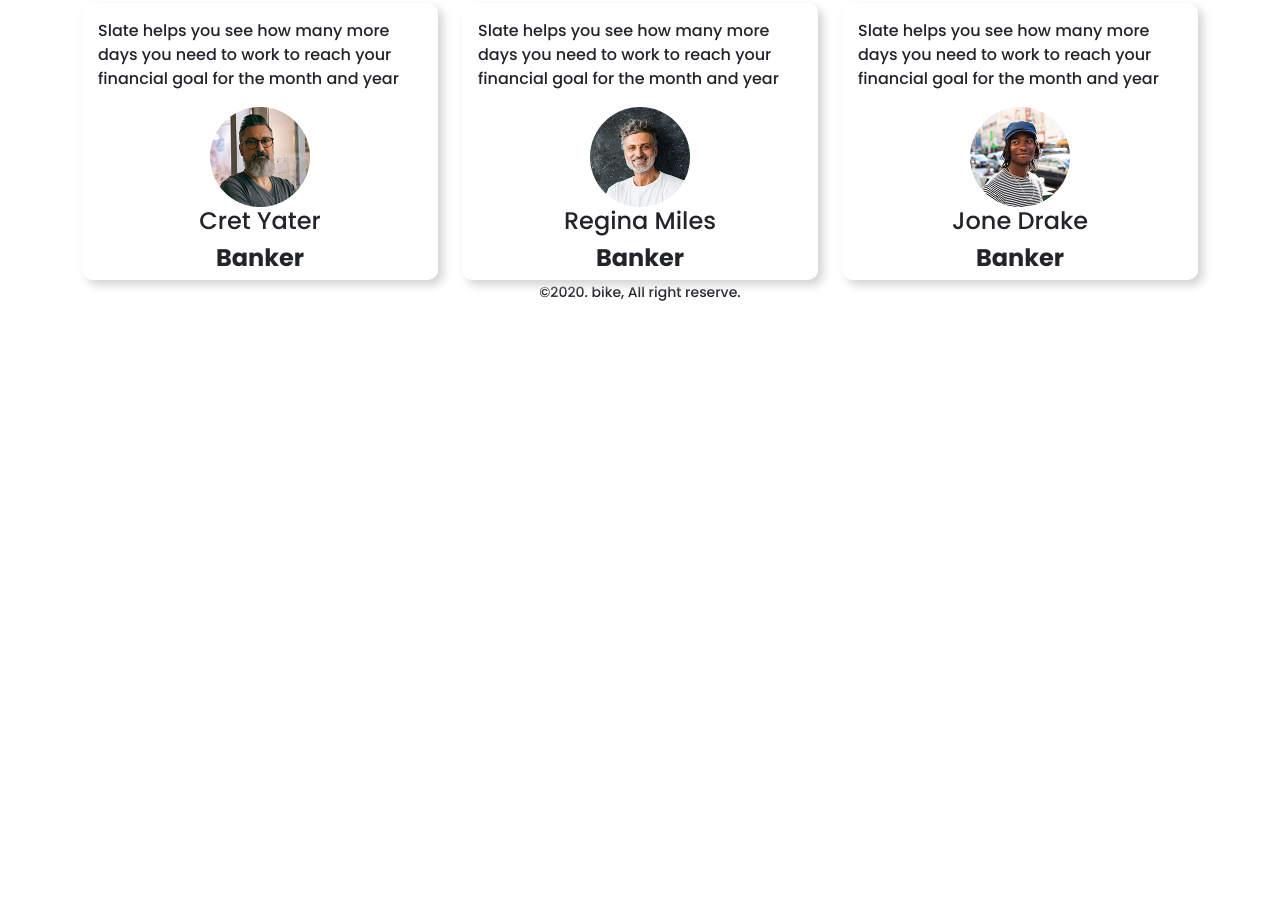
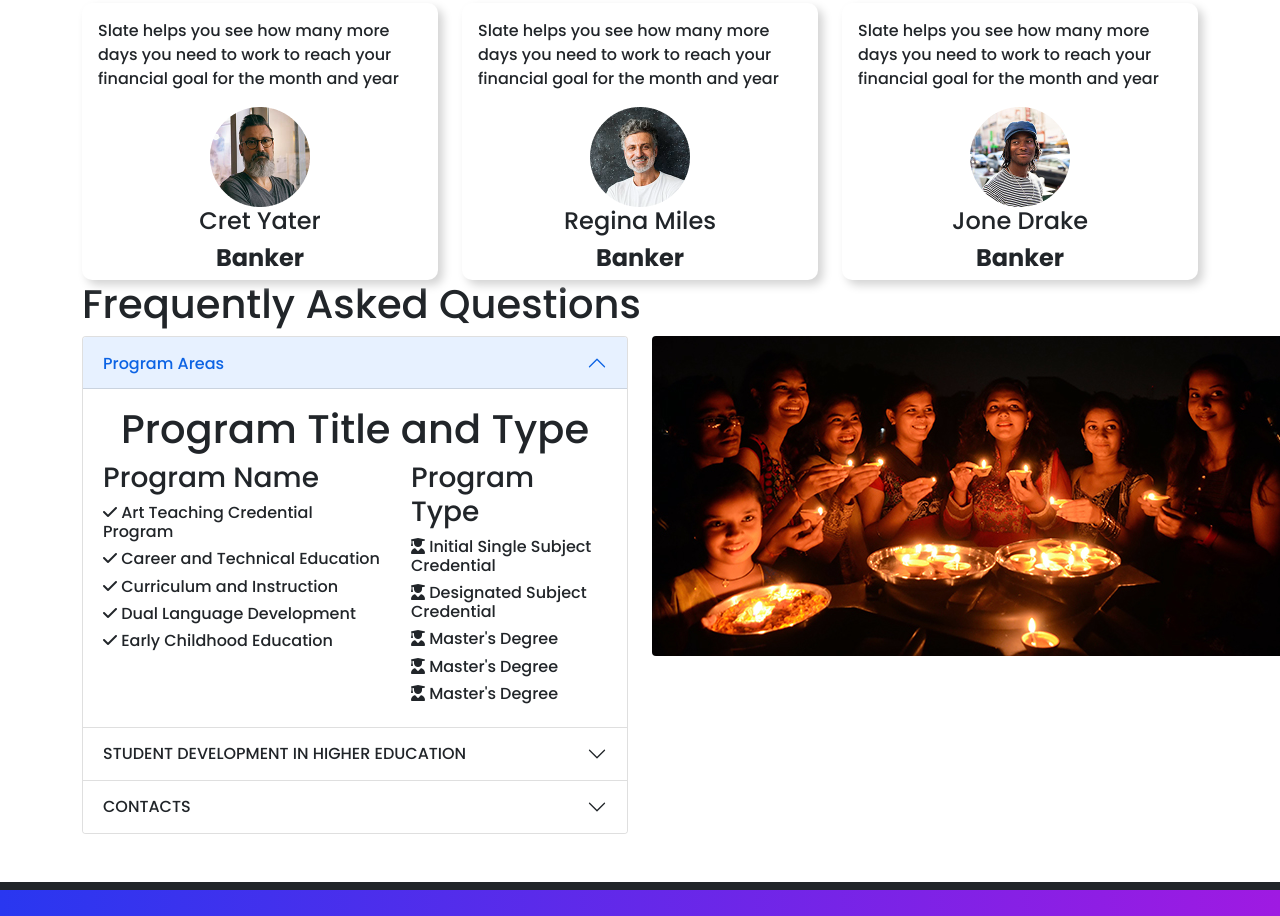
Before and after one commit to Ahsan-Gazi/Convention-Center, a plain HTML site: page index.html in a window 1280 px wide. Shown: the part 1884-2800 px from the top of the page. Before the commit the page ends 2188 px from the top, so only its background shows below. Drawn offline with nearby package versions, Linux system fonts and the light colour scheme; files that its build step writes are made by us from their sources.

Commit message:
Added accordian

```diff
--- a/index.html
+++ b/index.html
@@ -317,14 +317,125 @@
    </section>
 
 
+   <!--section freequent asked question -->
+   <section class="container">
+<table class="py-5 pb-5 mb-5">
+    <h1>Frequently Asked Questions</h1>
+    <div class="row">
+<div class="col-lg-6 col-md-6 col-ms-12">
+    <div class="accordion" id="accordionPanelsStayOpenExample">
+        <div class="accordion-item">
+          <h2 class="accordion-header" id="panelsStayOpen-headingOne">
+            <button class="accordion-button" type="button" data-bs-toggle="collapse" data-bs-target="#panelsStayOpen-collapseOne" aria-expanded="true" aria-controls="panelsStayOpen-collapseOne">
+              Program Areas
+            </button>
+          </h2>
+          <div id="panelsStayOpen-collapseOne" class="accordion-collapse collapse show" aria-labelledby="panelsStayOpen-headingOne">
+            <div class="accordion-body">
+                <h1 class="text-center">Program Title and Type</h1>
+              <!-- <strong>This is the first item's accordion body.</strong> It is shown by default, until the collapse plugin adds the appropriate classes that we use to style each element. These classes control the overall appearance, as well as the showing and hiding via CSS transitions. You can modify any of this with custom CSS or overriding our default variables. It's also worth noting that just about any HTML can go within the <code>.accordion-body</code>, though the transition does limit overflow. -->
+              <div class="row">
+                <div class="col-lg-7 col-md-7">
+                    <h3>Program Name</h3>
+                    <h6 class="card-title"><i class="fas fa-check"></i> Art Teaching Credential Program</h6>
+            <h6 class="card-title"><i class="fas fa-check"></i> Career and Technical Education</h6>
+            <h6 class="card-title"><i class="fas fa-check"></i> Curriculum and Instruction</h6>
+            <h6 class="card-title"><i class="fas fa-check"></i> Dual Language Development</h6>
+            <h6 class="card-title"><i class="fas fa-check"></i> Early Childhood Education</h6>
+                  </div>
+                  <div class="col-lg-5 col-md-5">
+
+                    <h3>Program Type</h3>
+
+                    <h6 class="card-title"><i class="fas fa-user-graduate"></i> Initial Single Subject Credential</h6>
+            <h6 class="card-title"><i class="fas fa-user-graduate"></i> Designated Subject Credential</h6>
+            <h6 class="card-title"><i class="fas fa-user-graduate"></i> Master's Degree</h6>
+            <h6 class="card-title"><i class="fas fa-user-graduate"></i> Master's Degree</h6>
+            <h6 class="card-title"><i class="fas fa-user-graduate"></i> Master's Degree</h6>
+                </div>
+              </div>
+            </div>
+          </div>
+        </div>
+        <div class="accordion-item">
+          <h2 class="accordion-header" id="panelsStayOpen-headingTwo">
+            <button class="accordion-button collapsed" type="button" data-bs-toggle="collapse" data-bs-target="#panelsStayOpen-collapseTwo" aria-expanded="false" aria-controls="panelsStayOpen-collapseTwo">
+                STUDENT DEVELOPMENT IN HIGHER EDUCATION
+            </button>
+          </h2>
+          <div id="panelsStayOpen-collapseTwo" class="accordion-collapse collapse" aria-labelledby="panelsStayOpen-headingTwo">
+            <div class="accordion-body">
+              <h4>Student Development in Higher Education (SDHE) is a unique field of professional practice in U.S. higher education. The field attracts those who are interested in post secondary education career opportunities, both in- and outside the classroom. The profession is focused on student-centered learning, drawing upon an established and growing body of research, based in traditional disciplines, emerging theoretical perspectives, and principles of human diversity and potential.
+                   The SDHE program seeks to develop reflective, scholar-practitioners with an understanding of  </h4>
+            </div>
+          </div>
+        </div>
+        <div class="accordion-item">
+          <h2 class="accordion-header" id="panelsStayOpen-headingThree">
+            <button class="accordion-button collapsed" type="button" data-bs-toggle="collapse" data-bs-target="#panelsStayOpen-collapseThree" aria-expanded="false" aria-controls="panelsStayOpen-collapseThree">
+                CONTACTS
+            </button>
+          </h2>
+          <div id="panelsStayOpen-collapseThree" class="accordion-collapse collapse" aria-labelledby="panelsStayOpen-headingThree">
+            <div class="accordion-body">
+              <h4>Moghbazar,Dhaka,Bangladesh</h4>
+            </div>
+          </div>
+        </div>
+      </div>
+</div>
+
+<div class="col-lg-6 col-md-6 col-ms-12">
+    <img src="images/People2.png" class="rounded" alt="...">
+</div>
+
+    </div>
+</table>
+   </section>
 
 
 
-    <footer>
-      <small> ©2020. bike, All right reserve. </small>
-    </footer>
+   <footer class="bg-dark py-2 text-center">
 
-    <script src="https://code.jquery.com/jquery-3.4.1.slim.min.js" integrity="sha384-J6qa4849blE2+poT4WnyKhv5vZF5SrPo0iEjwBvKU7imGFAV0wwj1yYfoRSJoZ+n" crossorigin="anonymous"></script>
+    <section id="download" class="background-gradient py-5">
+
+<div class="row">
+<div class="col-lg-6">
+    <div>
+        <small class="text-white">&copy;2020. bike, All right reserve.</small>
+    </div>
+</div>
+
+<div class="col-lg-6">
+    <h1 class="text-center text-white">Get the app now!</h1>
+
+    <div>
+        <div class="col-lg-12">
+            <a href="">
+                <img src="icons/google-play.png" alt="">
+            </a>
+        </div>
+        <div class="col-lg-12">
+            <a href="">
+                <img src="icons/app-store.png" alt="">
+            </a>
+        </div>
+
+
+    </div>
+</div>
+
+</div>
+
+
+    </section>
+
+</footer>
+
+
+ <!-- JavaScript Bundle with Popper -->
+    <script src="https://cdn.jsdelivr.net/npm/bootstrap@5.1.3/dist/js/bootstrap.bundle.min.js" integrity="sha384-ka7Sk0Gln4gmtz2MlQnikT1wXgYsOg+OMhuP+IlRH9sENBO0LRn5q+8nbTov4+1p" crossorigin="anonymous"></script>
+    <!-- <script src="https://code.jquery.com/jquery-3.4.1.slim.min.js" integrity="sha384-J6qa4849blE2+poT4WnyKhv5vZF5SrPo0iEjwBvKU7imGFAV0wwj1yYfoRSJoZ+n" crossorigin="anonymous"></script> -->
     <script src="https://cdn.jsdelivr.net/npm/popper.js@1.16.0/dist/umd/popper.min.js" integrity="sha384-Q6E9RHvbIyZFJoft+2mJbHaEWldlvI9IOYy5n3zV9zzTtmI3UksdQRVvoxMfooAo" crossorigin="anonymous"></script>
     <script src="https://stackpath.bootstrapcdn.com/bootstrap/4.4.1/js/bootstrap.min.js" integrity="sha384-wfSDF2E50Y2D1uUdj0O3uMBJnjuUD4Ih7YwaYd1iqfktj0Uod8GCExl3Og8ifwB6" crossorigin="anonymous"></script>
 </body>
```
Also changed, not shown: icons/app-store.png (added), icons/google-play.png (added).
